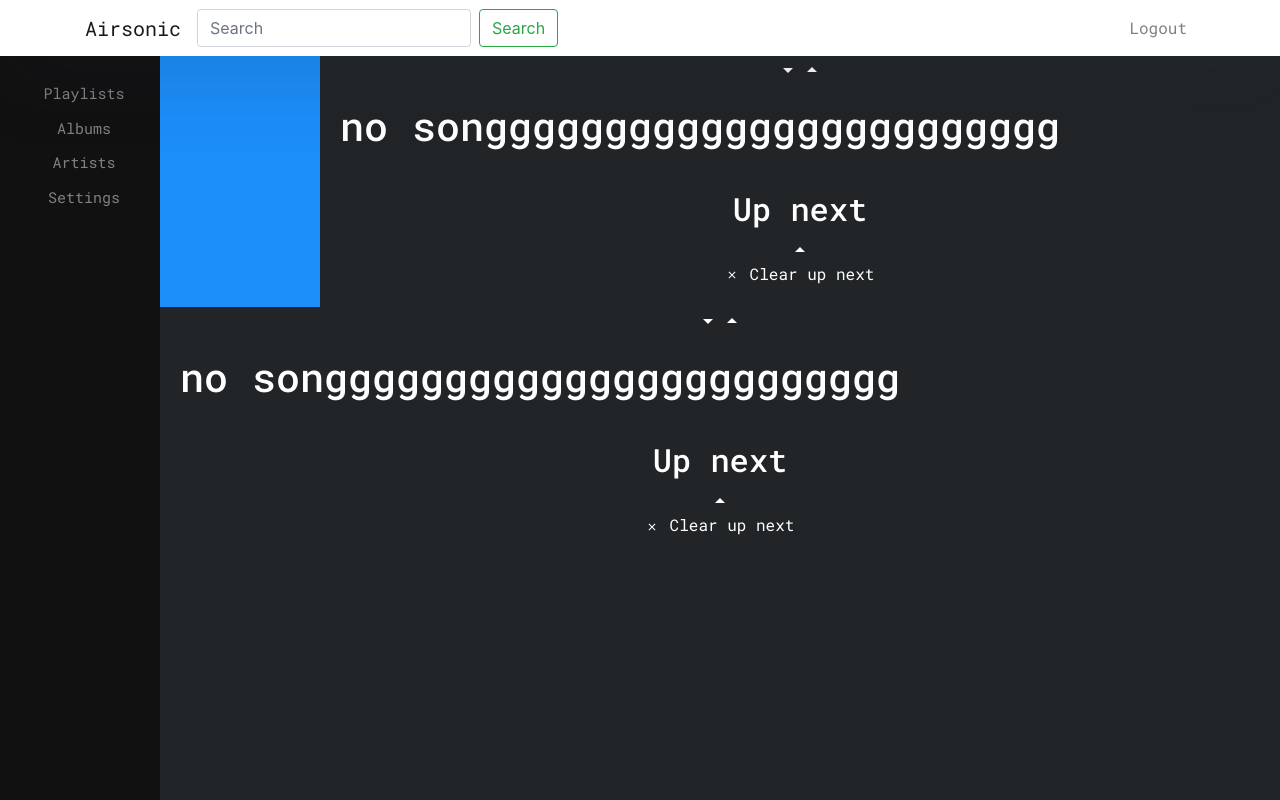
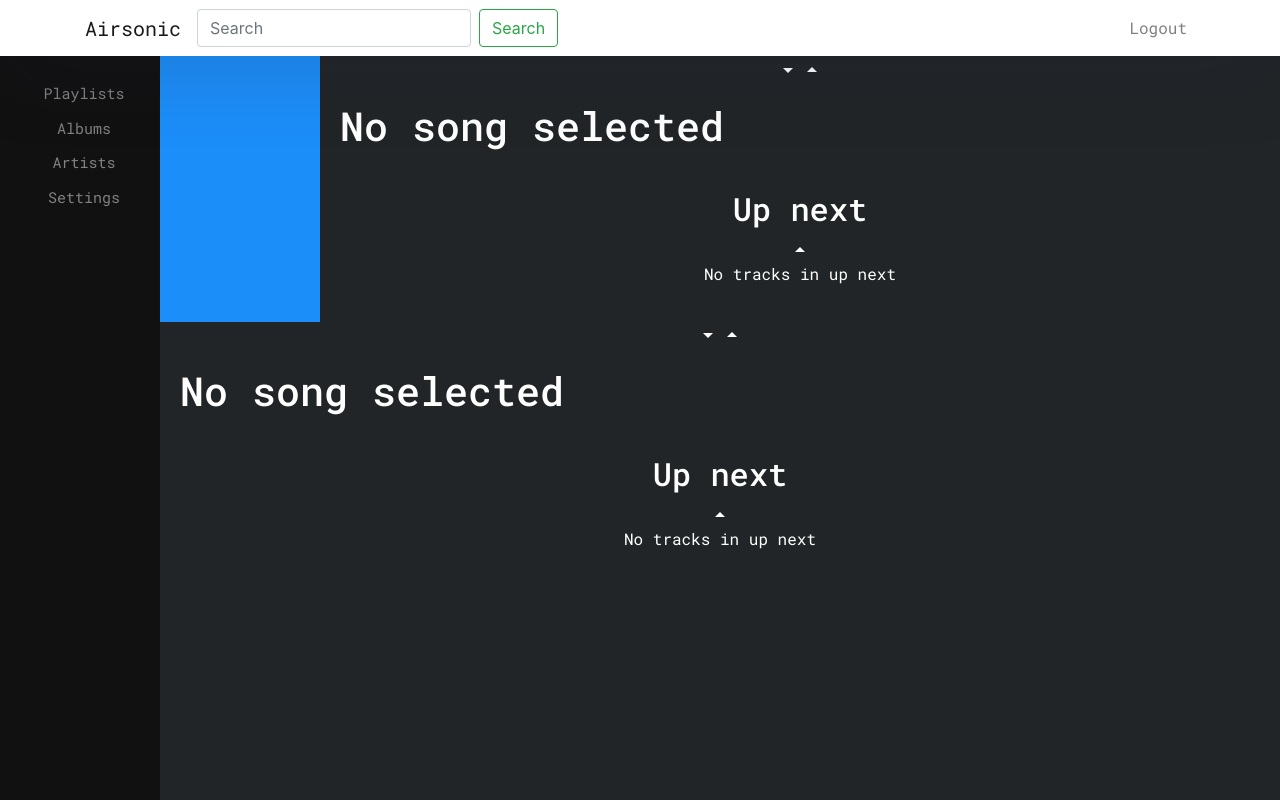
Before and after one commit to phil-hudson/airsonic-react, a React (Create React App) app: page /player in a window 1280 px wide. Built offline with nearby package versions, Linux system fonts and the light colour scheme.

Commit message:
tidy up some null states and improve some logic

```diff
--- a/src/components/generic/AudioPlayer.component.js
+++ b/src/components/generic/AudioPlayer.component.js
@@ -134,7 +134,7 @@ const AudioPlayer = (props) => {
             //    TODO stop duplication, fix this horrendous style
             <div className="player"  style={{flex :1}}>
                 <div className="song">
-                    <h1 className="song__title">no songggggggggggggggggggggggg</h1>
+                    <h1 className="song__title">No song selected</h1>
                 </div>
             </div>
         )
--- a/src/components/generic/UpNextPlaylist.component.js
+++ b/src/components/generic/UpNextPlaylist.component.js
@@ -26,14 +26,20 @@ const UpNextPlaylist = (props) => {
                     <div>
                         <ArrowDropUpOutlined className='pointer' onClick={() => setIsShown(false)}/>
                         <div style={{display: 'flex', flexDirection: 'column'}}>
+                            <div style={{display: 'flex', flexDirection: 'column', textAlign: 'left'}}>
+                                {props.trackList.length > 0 ? (
+                                    <div>
                                         <div className={'pointer'} onClick={() => props.clearPlaylist()}>
                                             <Clear style={{paddingRight: '12px'}}/>
                                             <span>Clear up next</span>
                                         </div>
-                            <div style={{display: 'flex', flexDirection: 'column', textAlign: 'left'}}>
                                         {props.trackList.map((track, index) =>
                                             <UpNextRow track={track} index={index} key={index}
                                                        isPlaying={props.currentTrack === index}/>
+                                        )}
+                                    </div>
+                                ) : (
+                                    <p>No tracks in up next</p>
                                 )}
                             </div>
                         </div>
```
Lines whose indentation alone changed are shown as unchanged.
